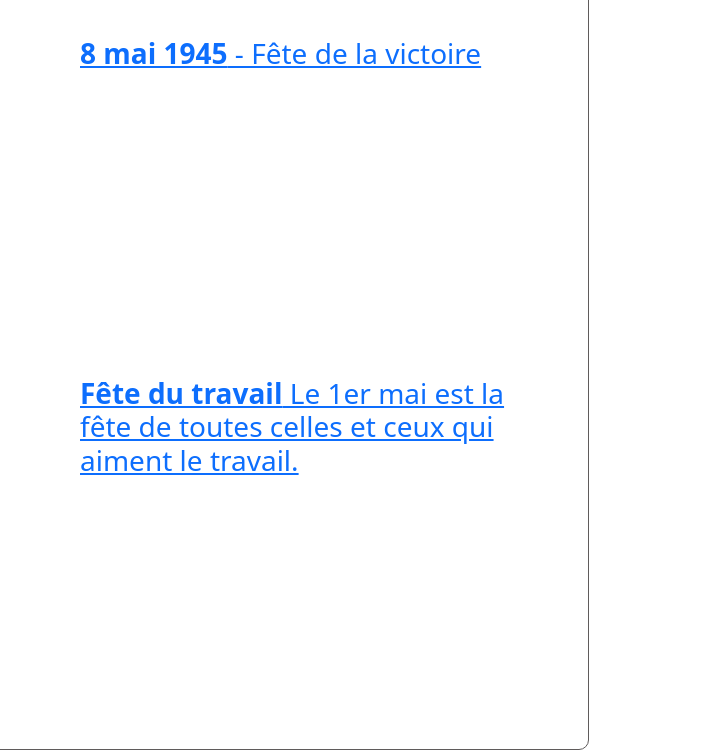
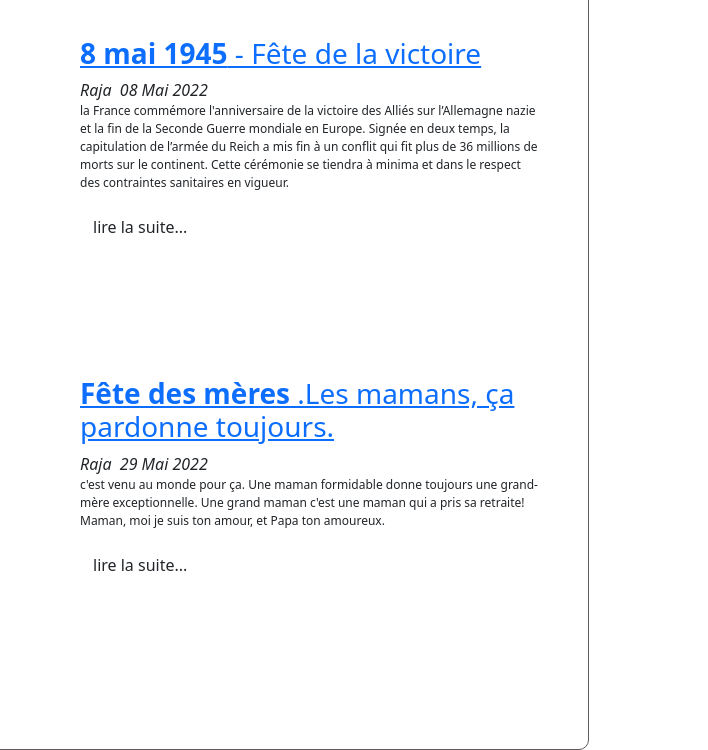
Before and after one commit to RajaThanigaiNayagam/association_residents, a plain HTML site: page evenement.html in a window 1280 px wide. Shown: the part 525-1275 px from the top of the page, 572-1280 px from the left. Drawn offline with nearby package versions, Linux system fonts and the light colour scheme.

Commit message:
Events messages added and its size corrected

```diff
--- a/evenement.html
+++ b/evenement.html
@@ -67,6 +67,15 @@
                         <a href="#"><b>8 mai 1945</b> - Fête de la victoire
                         </a>
                     </h3>
+                    <i class="far fa-user">Raja</i>&nbsp;
+                    <i class="far calendar"> 08 Mai 2022</i>
+                    <p class="preview-text">la France commémore l'anniversaire de la victoire des Alliés
+			            sur l’Allemagne nazie et la fin de la Seconde Guerre mondiale en Europe. Signée en deux temps,
+			            la capitulation de l’armée du Reich a mis fin à un conflit qui fit plus de 36 millions de morts
+			            sur le continent. Cette cérémonie se tiendra à minima et dans le respect des contraintes
+			            sanitaires en vigueur.
+                    </p>
+                    <a href="#" class="btn">lire la suite...</a>
                 </div>
             </div>
             <br>
@@ -82,10 +91,18 @@
                 </div>
                 <div class="col-lg-6 col-md-6 col-12 py-lg-0 py-3 order-sm-2" style="margin-top: 1rem;">
                     <h3>
-                        <a href="#"><b>Fête du travail</b>
-                            Le 1er mai est la fête de toutes celles et ceux qui aiment le travail.
+                        <a href="#"><b>Fête des mères</b> .Les mamans, ça
+                        pardonne toujours.
                         </a>
                     </h3>
+                    <i class="far fa-user">Raja</i>&nbsp;
+                    <i class="far calendar"> 29 Mai 2022</i>
+                    <p class="preview-text">c'est venu au monde pour ça. Une maman formidable
+                        donne toujours une grand-mère exceptionnelle. Une grand maman c'est
+                        une maman qui a pris sa retraite! Maman, moi je suis ton amour, et
+                        Papa ton amoureux.
+                    </p>
+                    <a href="#" class="btn">lire la suite...</a>
                 </div>
             </div>
             <br>
```
